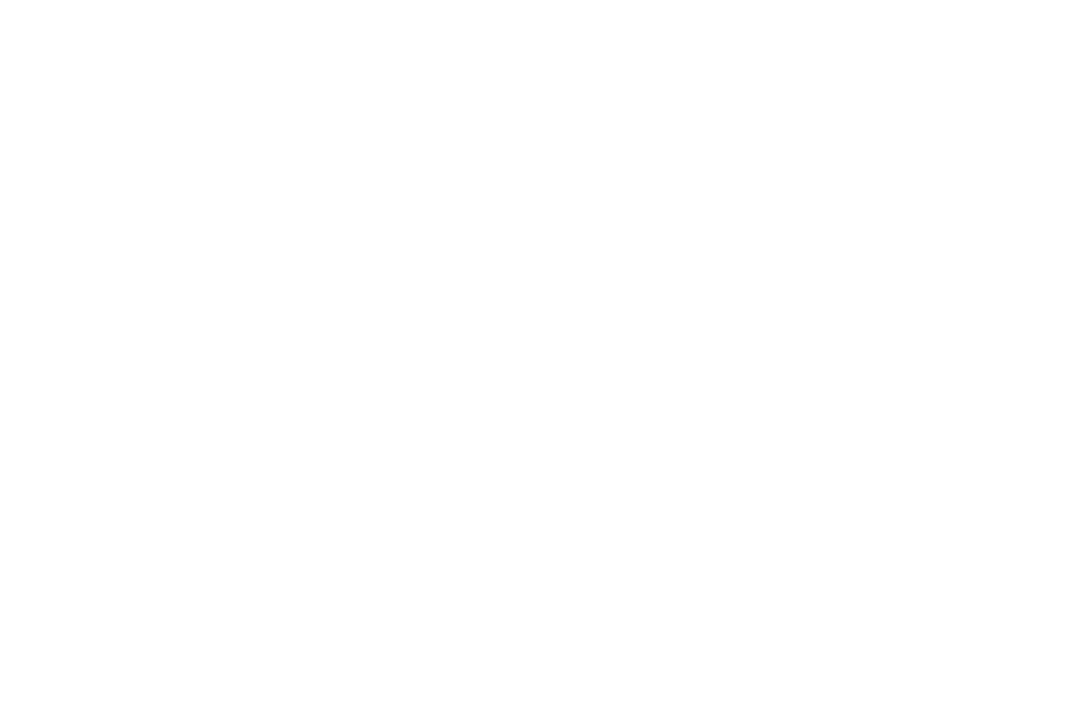
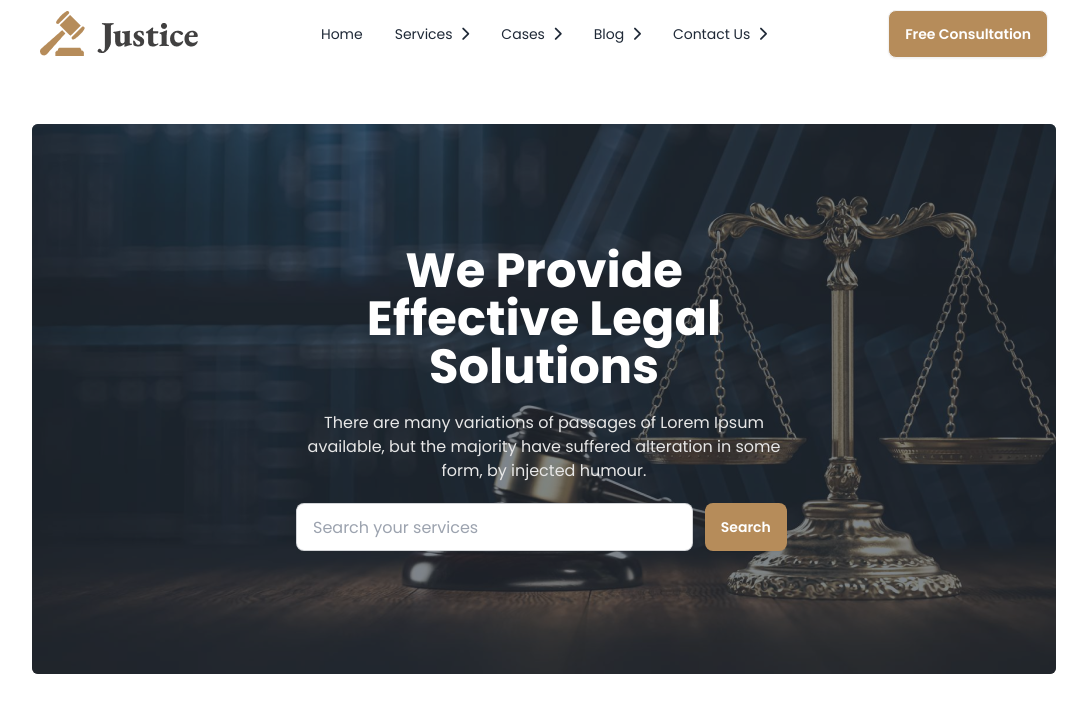
Before and after one commit to Tirtha2021/Legal_Solutions, a plain HTML site: page index.html in a window 1280 px wide. Shown: the whole page, without its empty margins (96-1183 px from the left). Drawn offline with nearby package versions, Linux system fonts and the light colour scheme.

Commit message:
Header Part

```diff
--- a/index.html
+++ b/index.html
@@ -15,6 +15,8 @@
     <link href="https://cdn.jsdelivr.net/npm/daisyui@4.12.24/dist/full.min.css" rel="stylesheet" type="text/css" />
     <script src="https://cdn.tailwindcss.com"></script>
 
+    <!-- font awesome cdn -->
+    <script src="https://kit.fontawesome.com/cb0ba909e4.js" crossorigin="anonymous"></script>
     <!-- CSS Style -->
     <style>
         .font-poppins {
@@ -29,6 +31,7 @@
                 extend: {
                     colors: {
                         clifford: '#da373d',
+                        'btn-primary-clr': '#B68C5A',
                     }
                 }
             }
@@ -37,16 +40,73 @@
     <title>Legal Solutions</title>
 </head>
 
-<body>
-    <!-- HEader -->
-    <header>
+<body class="font-poppins">
+    <!-- Haader -->
+    <header class="w-[80%] md:mx-auto">
+        <!-- navbar section -->
+        <nav>
+            <div class="navbar bg-base-100">
+                <div class="navbar-start">
+                    <div class="dropdown">
+                        <div tabindex="0" role="button" class="btn btn-ghost lg:hidden">
+                            <svg xmlns="http://www.w3.org/2000/svg" class="h-5 w-5" fill="none" viewBox="0 0 24 24"
+                                stroke="currentColor">
+                                <path stroke-linecap="round" stroke-linejoin="round" stroke-width="2"
+                                    d="M4 6h16M4 12h8m-8 6h16" />
+                            </svg>
+                        </div>
+                        <ul tabindex="0"
+                            class="menu menu-sm dropdown-content bg-base-100 rounded-box z-[1] mt-3 w-52 p-2 shadow">
+                            <li><a>Home</a></li>
+                            <li><a>Services</a></li>
+                            <li><a>Cases</a></li>
+                            <li><a>Blog</a></li>
+                            <li><a>Contact Us</a></li>
+                        </ul>
+                    </div>
+                    <!-- <a class="btn btn-ghost text-xl">daisyUI</a> -->
+                    <img src="images/logo2.png" alt="">
+                </div>
+                <div class="navbar-center hidden lg:flex">
+                    <ul class="menu menu-horizontal px-1">
+                        <li><a>Home</a></li>
+                        <li><a>Services<i class="fa-solid fa-chevron-right"></i></a></li>
+                        <li><a>Cases<i class="fa-solid fa-chevron-right"></i></a></li>
+                        <li><a>Blog<i class="fa-solid fa-chevron-right"></i></a></li>
+                        <li><a>Contact Us<i class="fa-solid fa-chevron-right"></i></a></li>
+                    </ul>
+                </div>
+                <div class="navbar-end">
+                    <a class="btn bg-btn-primary-clr text-white">Free Consultation</a>
+                </div>
+            </div>
+        </nav>
 
+        <!-- hero part -->
+        <div class="hero h-[550px] mt-14 rounded-md overflow-hidden"
+            style="background-image: url(images/banner.png);">
+            <div class="hero-overlay bg-opacity-60"></div>
+            <div class="hero-content text-neutral-content text-center">
+                <div class="w-[90%] md:w-[70%] lg:w-1/2 mx-auto">
+                    <h1 class="mb-5 text-5xl font-bold text-[#FFFFFF]">We Provide Effective Legal Solutions</h1>
+                    <p class="mb-5 text-[#E7E7E7]">
+                        There are many variations of passages of Lorem Ipsum available, but the majority have suffered
+                        alteration in some form, by injected humour.
+                    </p>
+                    <div class="flex space-x-3">
+                        <input type="text" placeholder="Search your services"
+                            class="input input-bordered w-full md:max-w-[80%] max-w-[70%]" />
+                        <button class="btn bg-btn-primary-clr border-none text-white">Search</button>
+                    </div>
+
+                </div>
+            </div>
+        </div>
     </header>
 
     <!-- main -->
 
-    <main>
-
+    <main class="w-[80%] md:mx-auto">
 
     </main>
 
```
